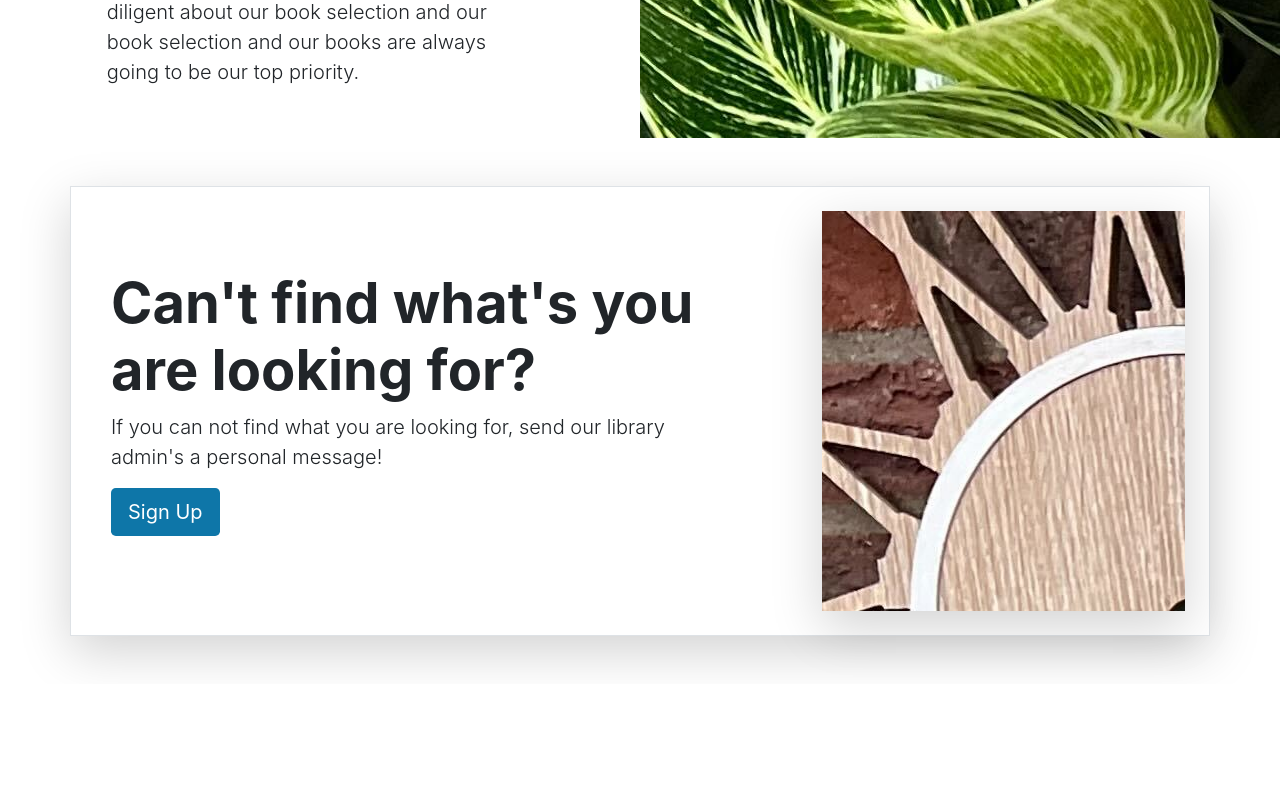
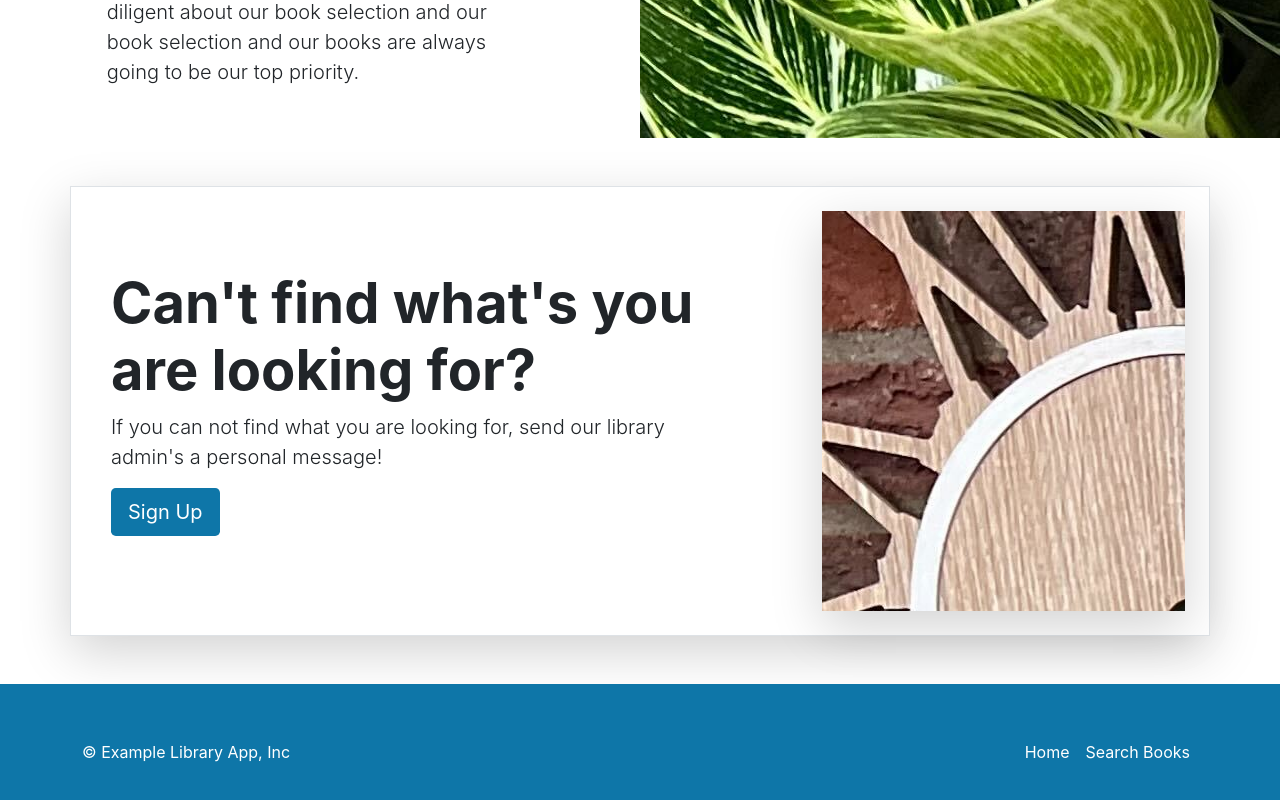
Before and after one commit to Trung-Hieu-Dev/fullstack-react-and-springboot, a React (Create React App) app in the folder frontend/react-library/: page / in a window 1280 px wide. Shown: the part 1786-2586 px from the top of the page. Before the commit the page ends 2470 px from the top, so only its background shows below. Built offline with nearby package versions, Linux system fonts and the light colour scheme.

Commit message:
Front-End: Footer Component

```diff
--- a/frontend/react-library/src/App.tsx
+++ b/frontend/react-library/src/App.tsx
@@ -7,6 +7,7 @@
 import { Carousel } from "./layouts/HomePage/Carousel";
 import { Heros } from "./layouts/HomePage/Heros";
 import { LibraryServices } from "./layouts/HomePage/LibraryServices";
+import { Footer } from "./layouts/NavbarAndFooter/Footer";
 
 function App() {
   return (
@@ -16,6 +17,7 @@
       <Carousel />
       <Heros />
       <LibraryServices />
+      <Footer />
     </div>
   );
 }
--- /dev/null
+++ b/frontend/react-library/src/layouts/NavbarAndFooter/Footer.tsx
@@ -0,0 +1,23 @@
+import React from "react";
+
+export const Footer = () => {
+  return (
+    <div className="main-color">
+      <div className="container d-flex flex-wrap justify-content-between align-items-center py-5 main-color">
+        <p className="col-md-4 mb-0 text-white">© Example Library App, Inc</p>
+        <ul className="nav navbar-dark col-md-4 justify-content-end">
+          <li className="nav-item">
+            <a className="nav-link px-2 text-white" href="#">
+              Home
+            </a>
+          </li>
+          <li className="nav-item">
+            <a className="nav-link px-2 text-white" href="#">
+              Search Books
+            </a>
+          </li>
+        </ul>
+      </div>
+    </div>
+  );
+};
```
